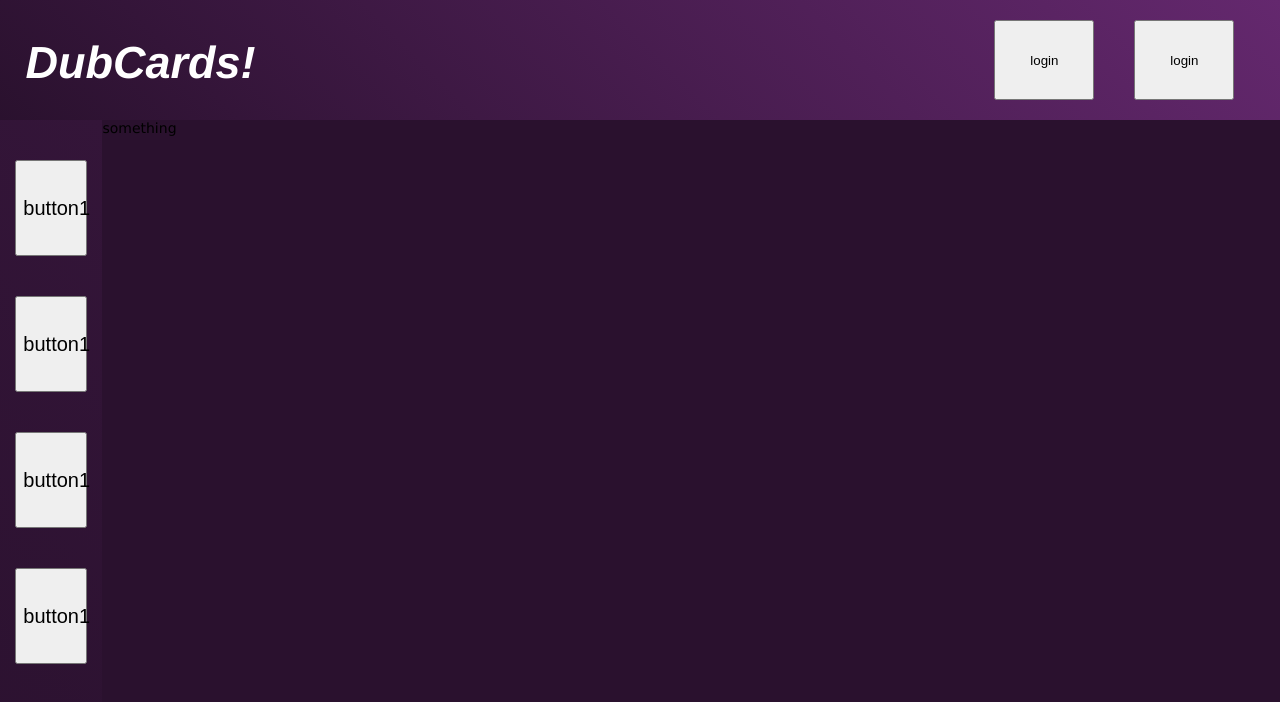
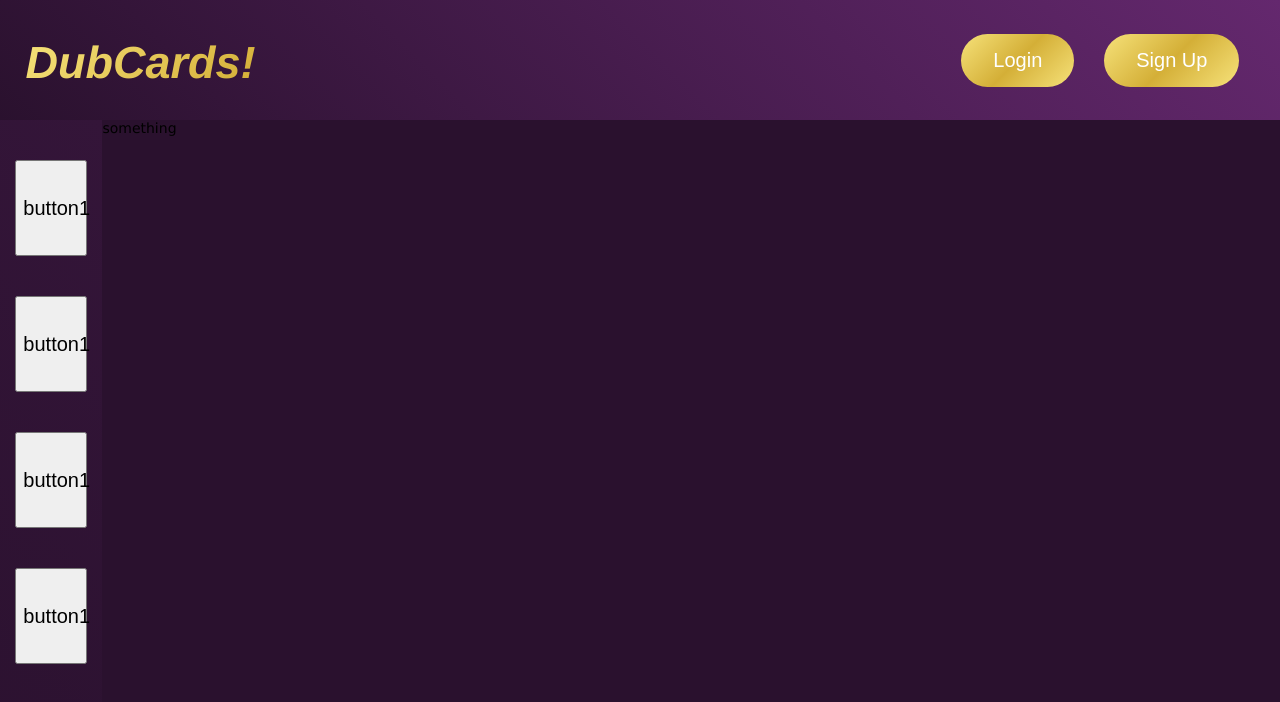
Before and after one commit to ltsan-UW/INFO441-FP-DubCards, a website: page public/index.html in a window 1280 px wide. Drawn offline with Linux system fonts and the light colour scheme.

Commit message:
styled title and login/signup buttons

```diff
--- a/public/index.html
+++ b/public/index.html
@@ -11,8 +11,8 @@
       <h1 class="title">DubCards!</h1>
 
       <div class="login-signup-div">
-        <button class="account-buttons">login</button>
-        <button class="account-buttons">login</button>
+        <button class="account-buttons">Login</button>
+        <button class="account-buttons">Sign Up</button>
       </div>
 
     </nav>
--- a/public/stylesheets/style.css
+++ b/public/stylesheets/style.css
@@ -20,14 +20,28 @@ a {
 .login-signup-div {
   display:flex;
   margin-left:auto;
-  max-width:30%;
+  max-width:35%;
+  margin-left:auto;
   margin-right: 2%;
+  justify-content: center;
+  align-items: center;
   text-align: center;
 }
 
 .account-buttons {
-  margin:20px;
-  width:100px;
+  margin:15px;
+  width:auto;
+  height:auto;
+  border: none;
+  border-radius: 30px;
+  color: white;
+  padding: 15px 32px;
+  text-align: center;
+  text-decoration: none;
+  display: inline-block;
+  font-size: 20px;
+  cursor: pointer;
+  background: linear-gradient(135deg, #f6e27a, #d4af37, #f6e27a);
 }
 
 .title {
@@ -36,6 +50,9 @@ a {
   font-family:'Franklin Gothic Medium', 'Arial Narrow', Arial, sans-serif;
   font-size:45px;
   margin-left:2%;
+  background: linear-gradient(135deg, #f6e27a, #d4af37);
+  -webkit-background-clip: text;
+  -webkit-text-fill-color: transparent;
 }
 
 .flex-container {
@@ -43,7 +60,6 @@ a {
   height:100%;
   width:100%;
 }
-
 
 .sidebar {
   flex-basis:10%;
```
